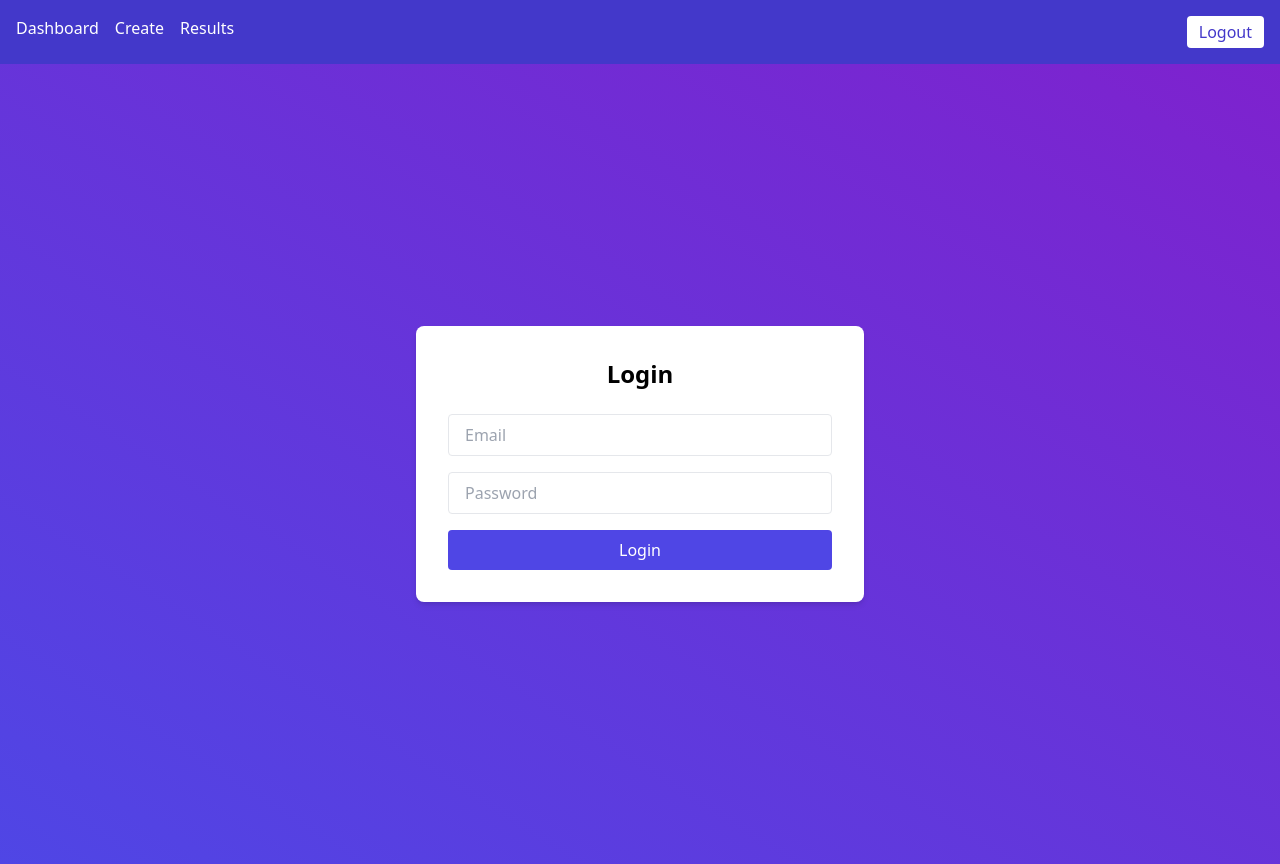
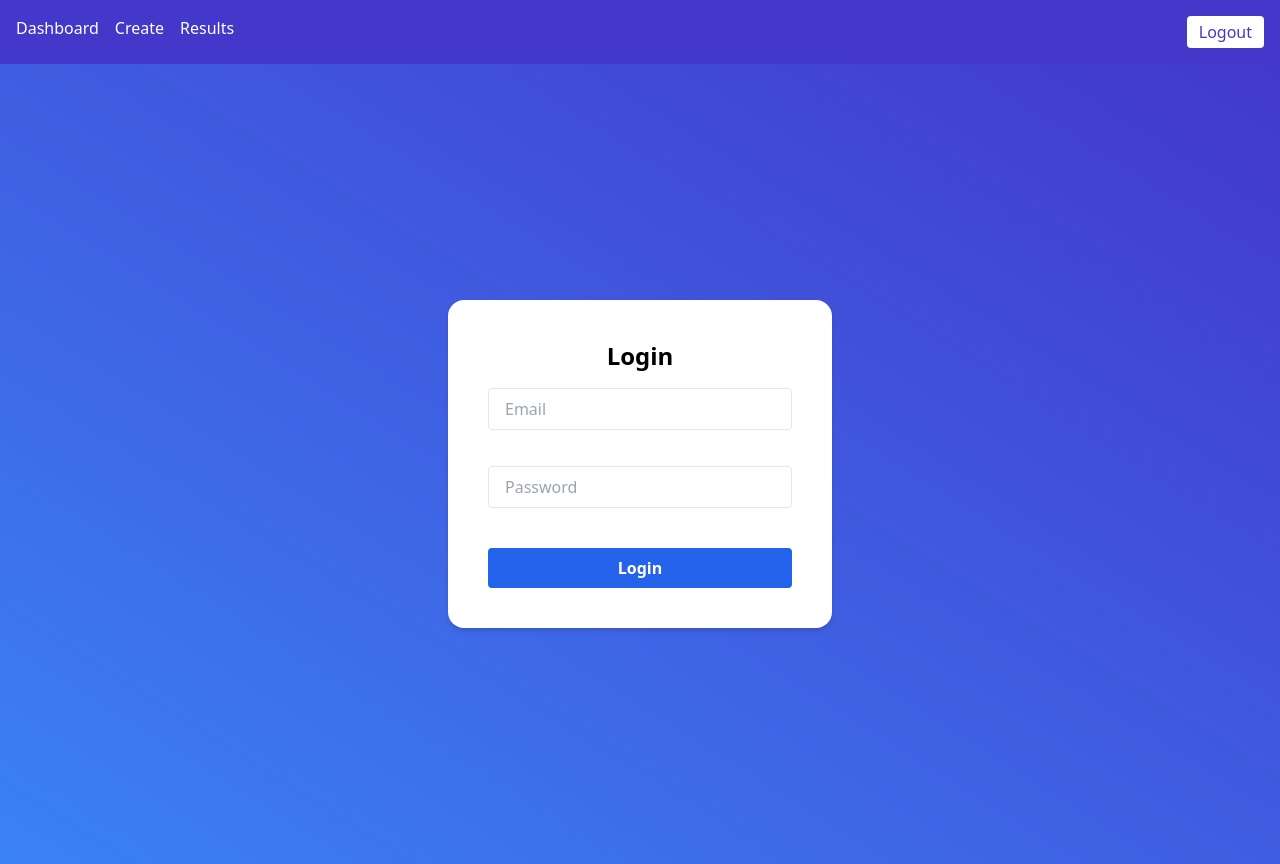
Before and after one commit to MithunkarthikK/silentvotes, a React (Vite) app in the folder client/: page / in a window 1280 px wide. Built offline with nearby package versions, Linux system fonts and the light colour scheme.

Commit message:
Public Polls for All Users

```diff
--- a/client/index.html
+++ b/client/index.html
@@ -4,7 +4,7 @@
     <meta charset="UTF-8" />
     <link rel="icon" type="image/svg+xml" href="/vite.svg" />
     <meta name="viewport" content="width=device-width, initial-scale=1.0" />
-    <title>Vite + React</title>
+    <title>Silent Votes</title>
   </head>
   <body>
     <div id="root"></div>
--- a/client/src/pages/CreatePoll.jsx
+++ b/client/src/pages/CreatePoll.jsx
@@ -14,8 +14,7 @@ export default function CreatePoll() {
       return;
     }
     try {
-      const userId = 'mock-user'; // replace with decoded JWT if needed
-      await API.post('/poll/create', { question, options, userId });
+      await API.post('/poll/create', { question, options });
       toast.success('Poll created');
       navigate('/dashboard');
     } catch {
--- a/client/src/pages/Login.jsx
+++ b/client/src/pages/Login.jsx
@@ -1,7 +1,6 @@
 import { useState } from 'react';
 import API from '../services/api';
 import { useNavigate } from 'react-router-dom';
-import { toast } from 'react-toastify';
 
 export default function Login() {
   const [email, setEmail] = useState('');
@@ -9,23 +8,21 @@ export default function Login() {
   const navigate = useNavigate();
 
   const handleLogin = async () => {
-    try {
-      const res = await API.post('/auth/login', { email, password });
-      localStorage.setItem('token', res.data.token);
-      toast.success('Login successful');
-      navigate('/dashboard');
-    } catch {
-      toast.error('Invalid credentials');
-    }
+    const res = await API.post('/auth/login', { email, password });
+    localStorage.setItem('token', res.data.token);
+    alert('Login successful');
+    navigate('/dashboard');
   };
 
   return (
-    <div className="flex items-center justify-center min-h-screen bg-gradient-to-tr from-indigo-600 to-purple-700">
-      <div className="bg-white p-8 rounded-lg shadow-md w-full max-w-md">
-        <h2 className="text-2xl font-bold mb-6 text-center">Login</h2>
-        <input type="email" placeholder="Email" value={email} onChange={e => setEmail(e.target.value)} className="w-full px-4 py-2 mb-4 border rounded" />
-        <input type="password" placeholder="Password" value={password} onChange={e => setPassword(e.target.value)} className="w-full px-4 py-2 mb-4 border rounded" />
-        <button onClick={handleLogin} className="w-full bg-indigo-600 text-white py-2 rounded hover:bg-indigo-700">Login</button>
+    <div>
+      <div className="min-h-screen flex items-center justify-center bg-gradient-to-tr from-blue-500 to-indigo-700">
+        <div className="bg-white p-10 rounded-2xl shadow-md w-full max-w-sm">
+          <h2 className="text-2xl font-bold text-center mb-4"> Login</h2>
+          <input type="email" placeholder="Email" value={email} onChange={e => setEmail(e.target.value)} className="w-full px-4 py-2 mb-3 border rounded" /><br/><br/>
+          <input type="password" placeholder="Password" value={password} onChange={e => setPassword(e.target.value)} className="w-full px-4 py-2 mb-4 border rounded" /><br/><br/>
+          <button className="w-full bg-blue-600 hover:bg-blue-700 text-white font-semibold py-2 rounded transition" onClick={handleLogin}>Login</button>
+        </div>
       </div>
     </div>
   );
```
Also changed, not shown: client/public/keep-quiet.avif (added), 1 other file (tests, documents, lock files or other folders).
